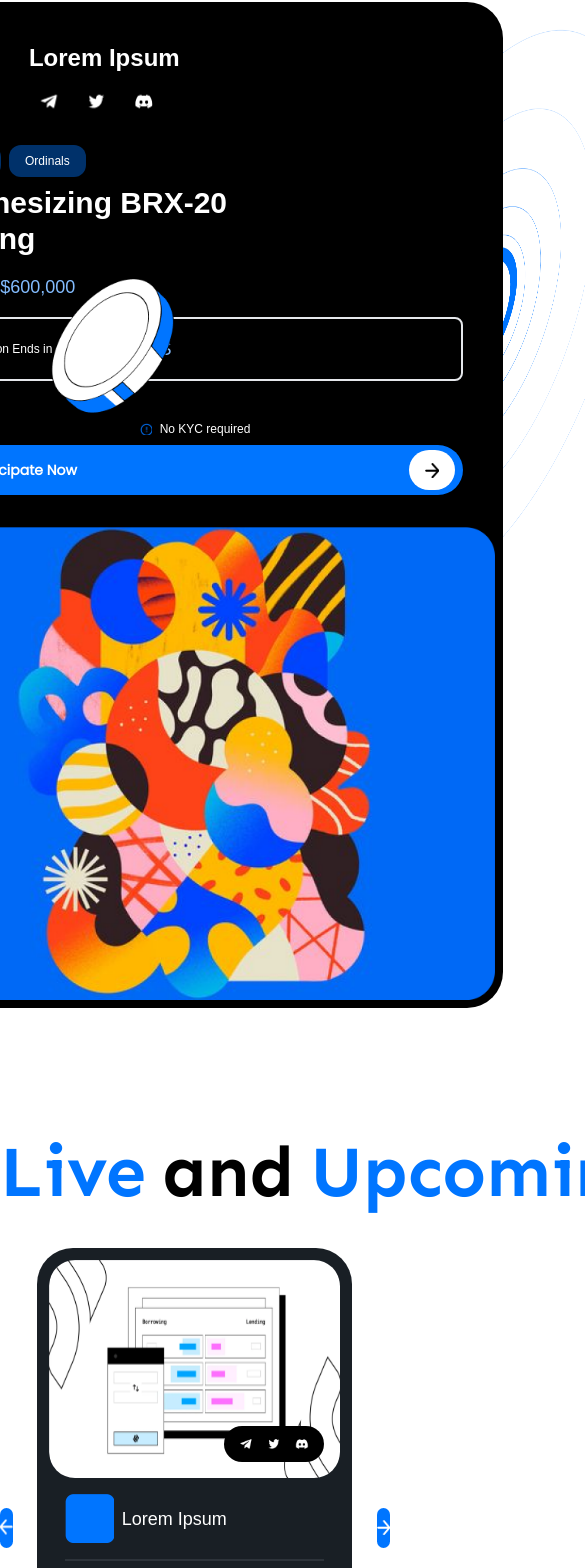
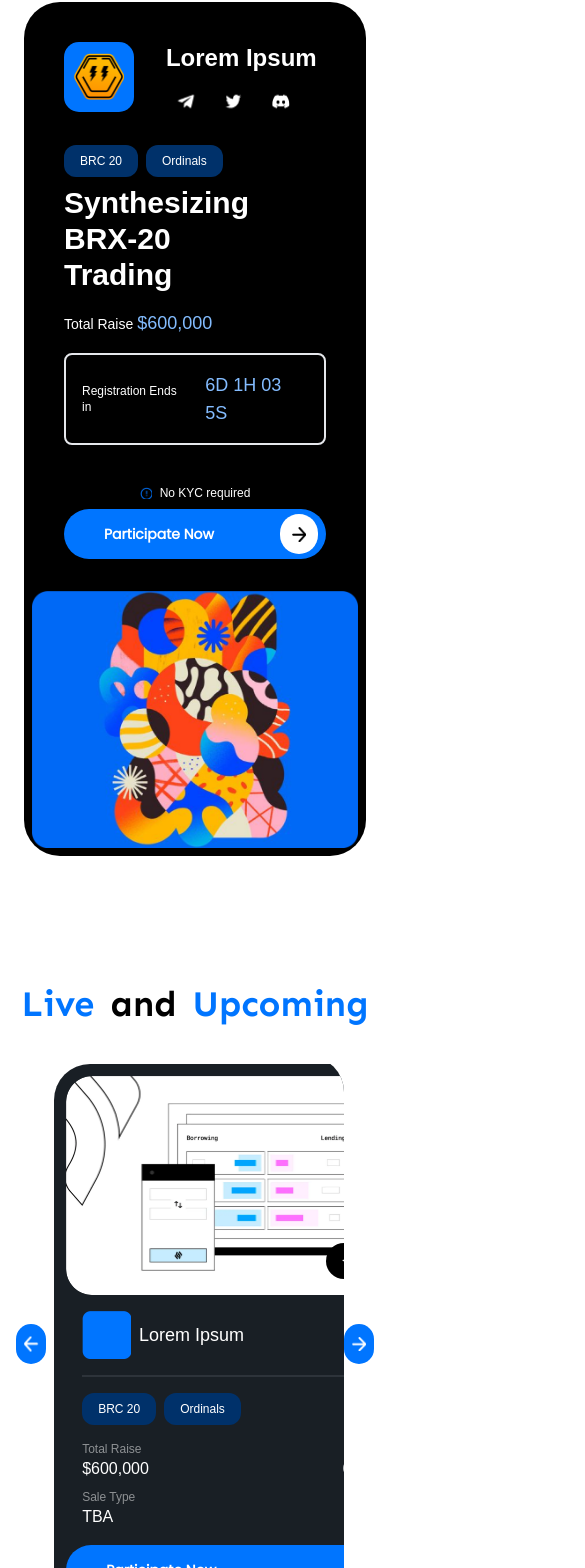
Before and after one commit to SagarPradhan613/vercelnexusdapp, a Next.js app: page / in a window 390 px wide. Shown: the part 1063-2631 px from the top of the page, 585 px wide, since content can reach past the window. Built offline with nearby package versions, Linux system fonts and the light colour scheme; a web font is replaced by a local one.

Commit message:
more changes

```diff
--- a/app/components/CompletedSales/index.tsx
+++ b/app/components/CompletedSales/index.tsx
@@ -22,7 +22,7 @@ export const CompletedSales = () => {
         const container = carouselContainer.current
         if (container) {
             container.scrollTo({
-                left: container.scrollLeft - 1000,
+                left: container.scrollLeft - 300,
                 behavior: 'smooth'
             })
         }
@@ -32,7 +32,7 @@ export const CompletedSales = () => {
         const container = carouselContainer.current
         if (container) {
             container.scrollTo({
-                left: container.scrollLeft + 1000,
+                left: container.scrollLeft + 300,
                 behavior: 'smooth',
             })
         }
@@ -42,7 +42,7 @@ export const CompletedSales = () => {
         <section className="py-16 w-full relative">
             <h1 style={{
                 color: BLUE
-            }} className={`text-center ${Sen.className} my-8 font-bold text-7xl`}>
+            }} className={`text-center ${Sen.className} my-8 font-bold text-4xl lg:text-7xl`}>
                 <span className="text-black mx-4">
                     Completed
                 </span>
@@ -53,11 +53,11 @@ export const CompletedSales = () => {
 
                 <div onClick={prev} style={{
                     backgroundColor: BLUE
-                }} className='cursor-pointer rounded-full w-[40px] h-[40px] flex items-center justify-center'>
+                }} className='cursor-pointer ml-4 rounded-full w-[40px] h-[40px] flex items-center justify-center'>
                     <Image src={ARROW_LEFT_ICON} alt="Arrow Left Icon" className='invert rotate-180 w-[14.16px] h-[14.56px]' />
                 </div>
 
-                <div ref={carouselContainer} className="max-w-[1280.49px] overflow-hidden h-full w-[1000px] gap-4 mx-4 z-10 rounded-[36px] flex p-2">
+                <div ref={carouselContainer} className="w-full overflow-hidden h-full lg:w-[1000px] gap-4 mx-4 z-10 rounded-[36px] flex p-2">
                     {Array(9).fill(0).map((_, i) => (
                         <SalesCard key={i} />
                     ))}
@@ -65,7 +65,7 @@ export const CompletedSales = () => {
 
                 <div onClick={next} style={{
                     backgroundColor: BLUE
-                }} className='cursor-pointer rounded-full w-[40px] h-[40px] flex items-center justify-center'>
+                }} className='cursor-pointer mr-4 rounded-full w-[40px] h-[40px] flex items-center justify-center'>
                     <Image src={ARROW_LEFT_ICON} alt="Arrow Left Icon" className='invert w-[14.16px] h-[14.56px]' />
                 </div>
             </div>
--- a/app/components/Featured/index.tsx
+++ b/app/components/Featured/index.tsx
@@ -20,9 +20,9 @@ export const Featured = () => {
     return (
         <section className="w-full relative py-8">
 
-            <Image src={FEATURED_LEFT_RINGS} alt="Featured Left Rings" className="absolute top-20 -left-72 w-[800px] h-[800px]" />
-            <Image src={FEATURED_LEFT_RINGS_CENTER} alt="Featured Left Rings Center" className="absolute top-[356px] -left-4 z-50 w-[250px] h-[250px]" />
-            <Image src={FEATURED_RIGHT_RINGS} alt="Featured Right Rings" className="absolute top-12 -right-72 w-[800px] h-[800px]" />
+            <Image src={FEATURED_LEFT_RINGS} alt="Featured Left Rings" className="hidden lg:block absolute top-20 -left-72 w-[800px] h-[800px]" />
+            <Image src={FEATURED_LEFT_RINGS_CENTER} alt="Featured Left Rings Center" className="hidden lg:block absolute top-[356px] -left-4 z-50 w-[250px] h-[250px]" />
+            <Image src={FEATURED_RIGHT_RINGS} alt="Featured Right Rings" className="hidden lg:block absolute top-12 -right-72 w-[800px] h-[800px]" />
 
             <h1 className={`text-center hidden lg:block ${Sen.className} my-8 font-bold text-7xl`}>
                 Featured
@@ -34,7 +34,7 @@ export const Featured = () => {
             </h1>
 
 
-            <h1 className={`text-center block lg:hidden ${Sen.className} my-8 font-bold text-4xl  lg:text-7xl`}>
+            <h1 className={`text-center block lg:hidden ${Sen.className} my-8 font-bold text-4xl  g:text-7xl`}>
                 Makes Us
                 <span style={{
                     color: BLUE
@@ -43,9 +43,9 @@ export const Featured = () => {
                 </span>
             </h1>
 
-            <div className="flex items-center justify-center px-8 lg:px-0 w-full">
+            <div className="flex items-center justify-center px-6 lg:px-0 w-full">
 
-                <div className="bg-black  h-full max-w-[1000px] z-10 rounded-[36px] p-2 flex flex-col lg:flex-row justify-between">
+                <div className="bg-black h-full w-full lg:max-w-[1000px] z-10 rounded-[36px] p-2 flex flex-col lg:flex-row justify-between">
 
                     <div className="w-full flex-col p-8 h-full text-white">
 
@@ -117,7 +117,7 @@ export const Featured = () => {
 
                     </div>
                     <div>
-                        <Image src={FEATURED_RIGHT_BANNER} alt="Featured Right Banner" className="max-w-[600px] h-full" />
+                        <Image src={FEATURED_RIGHT_BANNER} alt="Featured Right Banner" className="w-full lg:max-w-[600px] h-full" />
                     </div>
 
                 </div>
--- a/app/components/Upcoming/index.tsx
+++ b/app/components/Upcoming/index.tsx
@@ -26,7 +26,7 @@ export const Upcoming = () => {
         const container = carouselContainer.current
         if (container) {
             container.scrollTo({
-                left: container.scrollLeft - 1000,
+                left: container.scrollLeft - 400,
                 behavior: 'smooth'
             })
         }
@@ -36,7 +36,7 @@ export const Upcoming = () => {
         const container = carouselContainer.current
         if (container) {
             container.scrollTo({
-                left: container.scrollLeft + 1000,
+                left: container.scrollLeft + 400,
                 behavior: 'smooth',
             })
         }
@@ -46,7 +46,7 @@ export const Upcoming = () => {
         <section className="py-16 w-full relative">
             <h1 style={{
                 color: BLUE
-            }} className={`text-center ${Sen.className} my-8 font-bold text-7xl`}>
+            }} className={`text-center ${Sen.className} my-8 font-bold text-4xl lg:text-7xl`}>
                 Live
                 <span className="text-black mx-4">
                     and
@@ -60,23 +60,22 @@ export const Upcoming = () => {
 
                 <div onClick={prev} style={{
                     backgroundColor: BLUE
-                }} className='cursor-pointer rounded-full w-[40px] h-[40px] flex items-center justify-center'>
+                }} className='cursor-pointer ml-4 rounded-full w-[40px] h-[40px] flex items-center justify-center'>
                     <Image src={ARROW_LEFT_ICON} alt="Arrow Left Icon" className='invert rotate-180 w-[14.16px] h-[14.56px]' />
                 </div>
 
-                <div ref={carouselContainer} className="max-w-[1280.49px] mx-4 overflow-hidden slider-container h-full w-[1000px] gap-4 z-10 rounded-[36px] flex p-2" style={{ scrollBehavior: 'smooth' }}>
+                <div ref={carouselContainer} className="w-full overflow-hidden h-full lg:w-[1000px] gap-4 z-10 rounded-[36px] flex p-2" style={{ scrollBehavior: 'smooth' }}>
 
                     {Array(9)
                         .fill(0)
                         .map((_, i) => (
                             <UpcomingCards key={i} />
                         ))}
-
                 </div>
 
                 <div onClick={next} style={{
                     backgroundColor: BLUE
-                }} className='cursor-pointer rounded-full w-[40px] h-[40px] flex items-center justify-center'>
+                }} className='cursor-pointer mr-4 rounded-full w-[40px] h-[40px] flex items-center justify-center'>
                     <Image src={ARROW_LEFT_ICON} alt="Arrow Left Icon" className='invert w-[14.16px] h-[14.56px]' />
                 </div>
             </div>
@@ -86,7 +85,7 @@ export const Upcoming = () => {
 
 const UpcomingCards = () => {
     return (
-        <div className="text-white h-full p-3 min-w-[315px] bg-[#191F25] rounded-[36px]">
+        <div className="text-white h-full p-3 min-w-[400px] lg:min-w-[315px] bg-[#191F25] rounded-[36px]">
 
             <div className="w-full relative">
                 <Image src={UPCOMING_CARD_1_BANNER} alt="upcoming card 1 banner" className="w-[378.56px] h-[218.44px] rounded-[26px]" />
```
